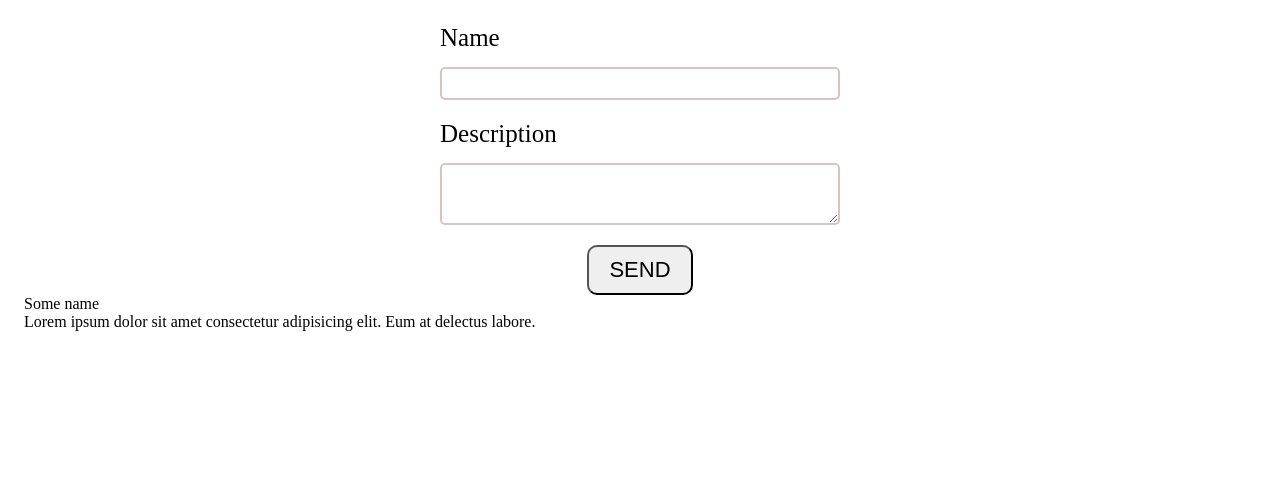
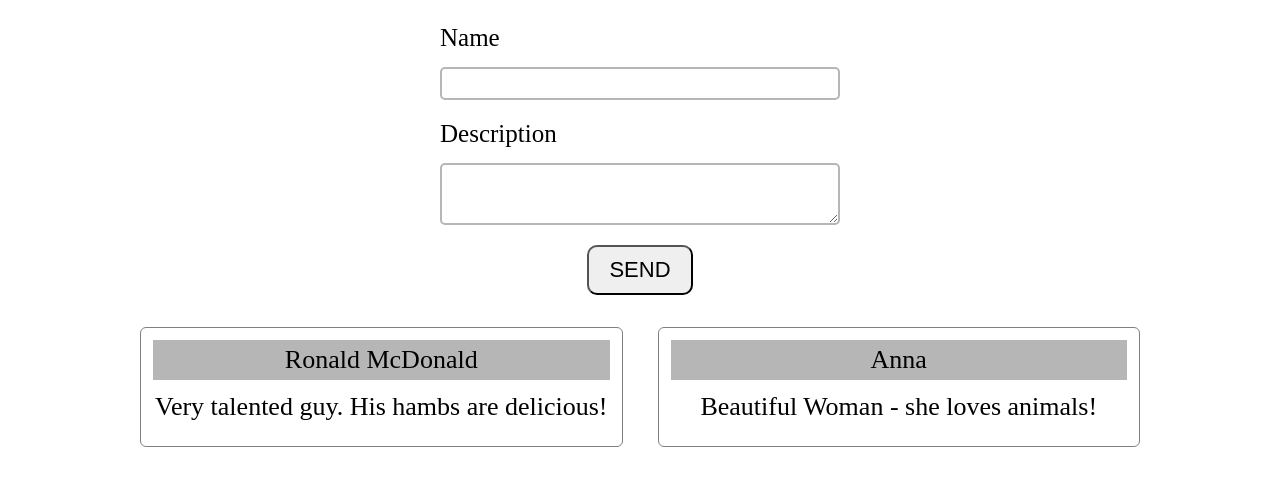
Before and after one commit to MagicianPL/Add-User, a website with bundled scripts: page index.html in a window 1280 px wide. Built offline with nearby package versions, Linux system fonts and the light colour scheme.

Commit message:
working on front

```diff
--- a/index.html
+++ b/index.html
@@ -19,8 +19,12 @@
         </form>
         <div class="result">
             <div class="person">
-                <p>Some name</p>
-                <p>Lorem ipsum dolor sit amet consectetur adipisicing elit. Eum at delectus labore.</p>
+                <p>Ronald McDonald</p>
+                <p>Very talented guy. His hambs are delicious!</p>
+            </div>
+            <div class="person">
+                <p>Anna</p>
+                <p>Beautiful Woman - she loves animals!</p>
             </div>
         </div>
     </div>
--- a/style.scss
+++ b/style.scss
@@ -31,7 +31,7 @@ form {
     input, textarea {
         margin-bottom: 20px;
         border-radius: 5px;
-        border: 2px solid rgb(218, 195, 195);
+        border: 2px solid rgb(182, 182, 182);
     }
 
     button {
@@ -40,3 +40,29 @@ form {
         border-radius: 10px;
     }
 }
+
+.result {
+    width: 100%;
+    max-width: 1000px;
+    margin: 2rem auto 0 auto;
+    display: grid;
+    grid-template-columns: 1fr 1fr;
+    gap: 35px;
+
+    .person {
+        border: 1px solid gray;
+        border-radius: 6px;
+        padding: 12px;
+
+        p {
+            text-align: center;
+            margin-bottom: 12px;
+            font-size: 26px;
+        }
+
+        p:first-child {
+            background: rgb(182, 182, 182);
+            padding: 5px 0;
+        }
+    }
+}
```
Also changed, not shown: style.css, 1 other file.
